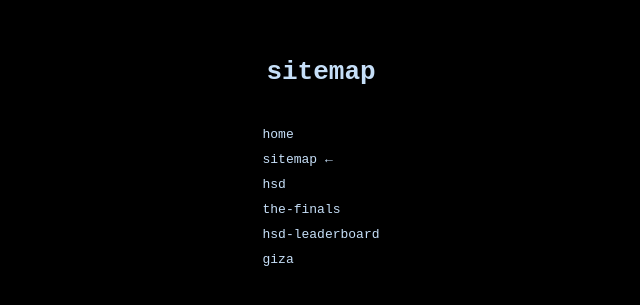
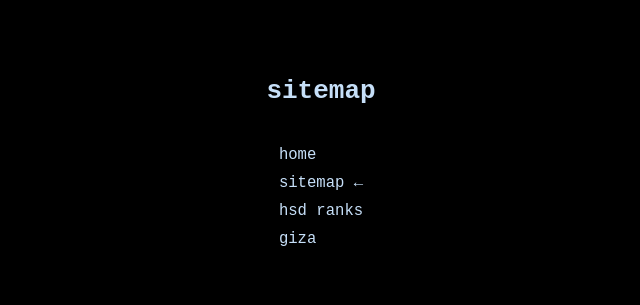
Before and after one commit to albinkempe/albinkempe.github.io, a SvelteKit app: page /sitemap in a window 1280 px wide. Shown: the part 235-540 px from the top of the page, without its empty margins (319-959 px from the left). Built offline with nearby package versions, Linux system fonts and the light colour scheme.

Commit message:
cleaned up the sitemap

```diff
--- a/src/routes/sitemap/+page.svelte
+++ b/src/routes/sitemap/+page.svelte
@@ -4,10 +4,8 @@
     <ul>
         <li><a href="/">home</a></li>
         <li><a href="/sitemap">sitemap ←</a></li>
-        <li><a href="https://albinkempe.github.io/hsd/">hsd</a></li>
-        <li><a href="https://albinkempe.github.io/the-finals/">the-finals</a></li>
-        <li><a href="https://albinkempe.github.io/hsd-leaderboard/">hsd-leaderboard</a></li>
-        <li><a href="https://albinkempe.github.io/giza/">giza</a></li>
+        <li><a href="https://albinkempe.github.io/the-finals/">hsd ranks</a></li>
+        <li class="desktop-only"><a href="https://albinkempe.github.io/giza/">giza</a></li>
     </ul>
 </main>
 
@@ -29,6 +27,7 @@
 
 	h1 {
 		text-align: center;
+        font-size: 2em;
 	}
 
     ul {
@@ -44,10 +43,17 @@
         margin-top: 20px;
         text-decoration: none;
         color: #c6dff8;
+        font-size: 1.2em;
     }
 
     a:hover {
         text-decoration: underline;
         color: rgb(0, 218, 170);
     }
+
+    @media (max-width: 600px) {
+        .desktop-only {
+            display: none;
+        }
+    }
 </style>
```
